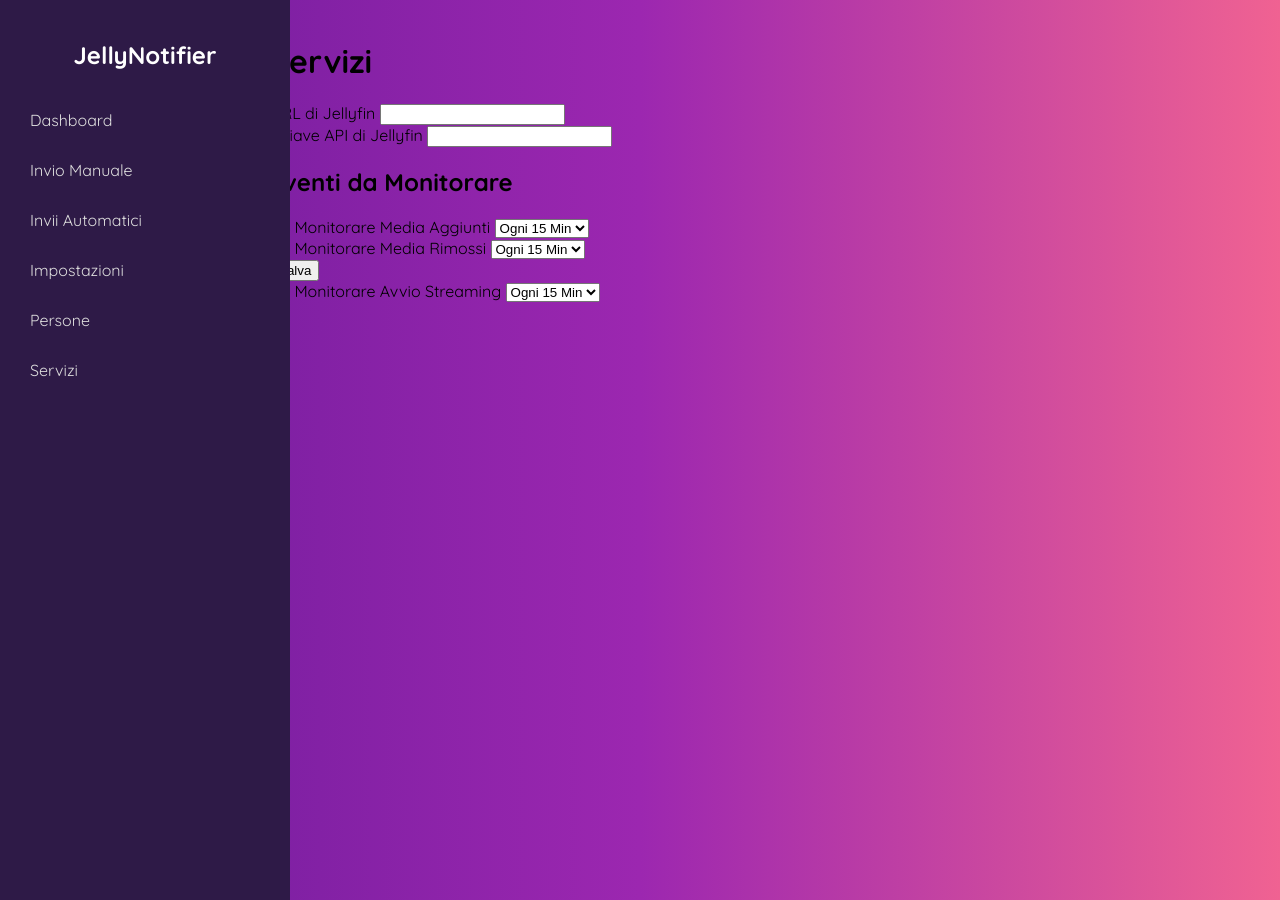
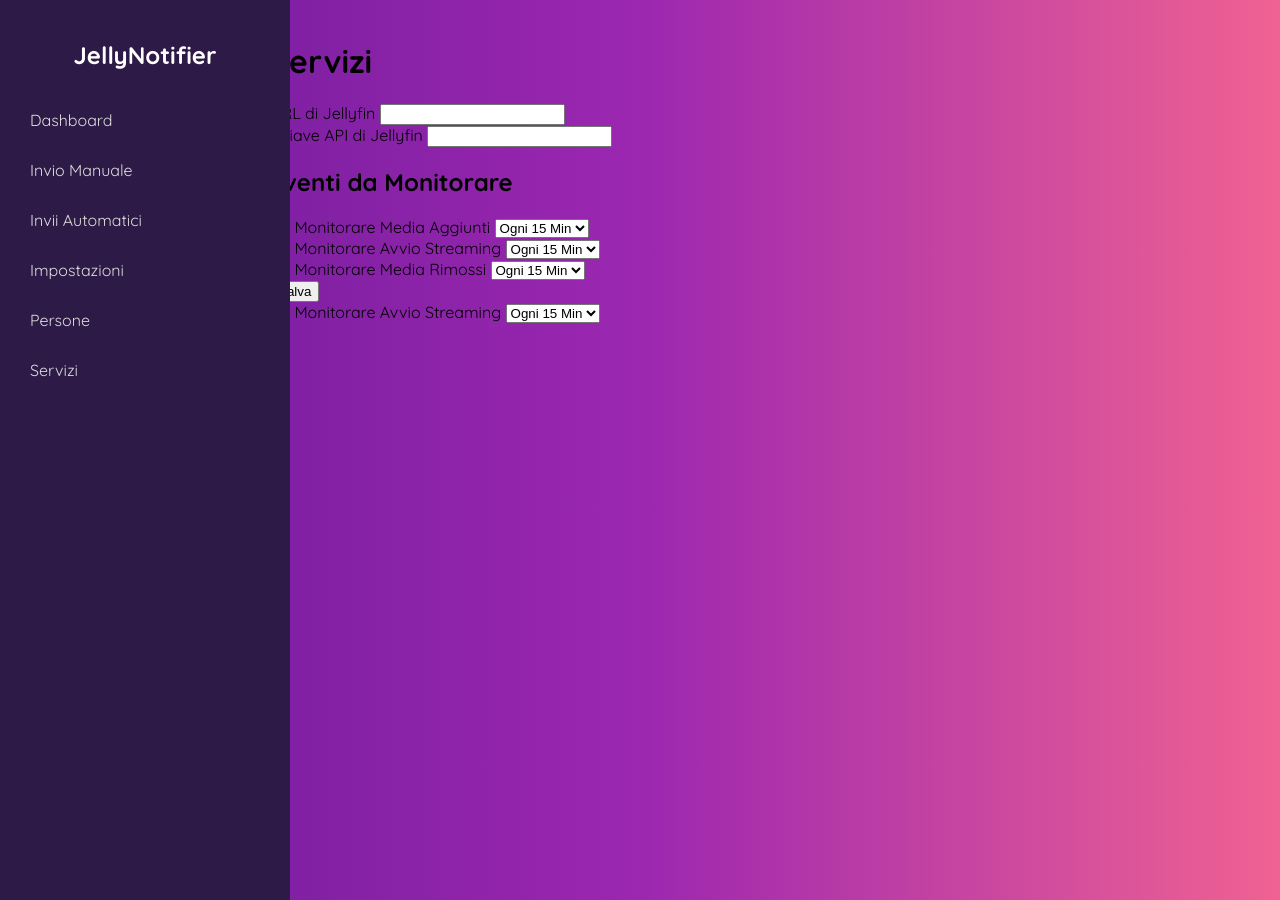
Before and after one commit to iris1801/JellyNotifier, a Flask app: page /services in a window 1280 px wide. Run offline with Flask 3, Linux system fonts and the light colour scheme; data that the repository does not hold is empty.

Commit message:
Update services.html

```diff
--- a/templates/services.html
+++ b/templates/services.html
@@ -26,7 +26,17 @@
                 <option value="4 hours" {{ 'selected' if service and service.media_added_timeframe == '4 hours' else '' }}>Ogni 4 Ore</option>
             </select>
         </div>
-
+        <div class="form-check">
+    <input type="checkbox" id="monitor_stream_started" name="monitor_stream_started"
+           class="form-check-input" {{ 'checked' if service and service.monitor_stream_started else '' }}>
+    <label for="monitor_stream_started" class="form-check-label">Monitorare Avvio Streaming</label>
+    <select name="stream_started_timeframe" class="form-control">
+        <option value="15 min" {{ 'selected' if service and service.stream_started_timeframe == '15 min' else '' }}>Ogni 15 Min</option>
+        <option value="30 min" {{ 'selected' if service and service.stream_started_timeframe == '30 min' else '' }}>Ogni 30 Min</option>
+        <option value="1 hour" {{ 'selected' if service and service.stream_started_timeframe == '1 hour' else '' }}>Ogni Ora</option>
+        <option value="4 hours" {{ 'selected' if service and service.stream_started_timeframe == '4 hours' else '' }}>Ogni 4 Ore</option>
+    </select>
+</div>
         <div class="form-check">
             <input type="checkbox" id="monitor_media_removed" name="monitor_media_removed"
                    class="form-check-input" {{ 'checked' if service and service.monitor_media_removed else '' }}>
```
